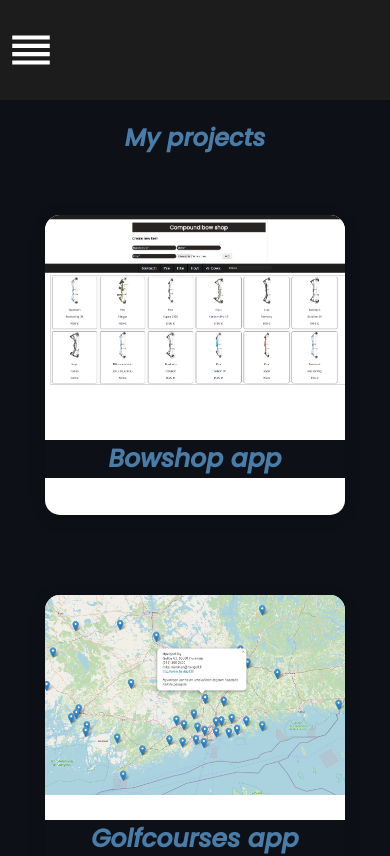
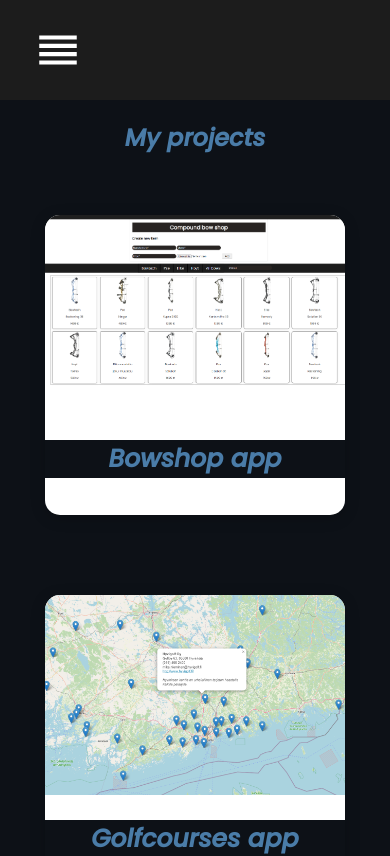
Before and after one commit to Eero556/Portfolio_, a React (Create React App) app: page /projects in a window 390 px wide. Shown: the top 856 px of the page. Built offline with nearby package versions, Linux system fonts and the light colour scheme.

Commit message:
navbar css fix for mobile

```diff
--- a/src/Styles/ProjectDisplay.css
+++ b/src/Styles/ProjectDisplay.css
@@ -1,3 +1,6 @@
+*{
+    box-sizing: border-box;
+}
 .project {
     width: 100%;
     height: auto;
@@ -50,13 +53,22 @@ label{
     color: whitesmoke;
 }
 
-
+button{
+    margin: 2em;
+}
 
 
 @media only screen and (max-width: 800px) {
     .videoframe{
-        width: 90%;
+        width: 100%;
 
     }
+    .project h1{
+        margin: 0 1em;
+    }
+    .project p{
+        margin: 1em 1em;
+    }
+
 
 }
--- a/src/Styles/navbar.css
+++ b/src/Styles/navbar.css
@@ -1,3 +1,6 @@
+*{
+  box-sizing: border-box;
+}
 .navbar {
   width: 100%;
   height: 100px;
@@ -27,11 +30,10 @@
 }
 
 .toggleButton {
-  width: 10%;
+  width: 100%;
   height: 100px;
   display: flex;
   align-items: center;
-
 }
 
 .toggleButton svg {
@@ -61,6 +63,7 @@
   flex-direction: column;
   justify-content: flex-start;
   margin-top: 100px;
+  margin-right: 150px;
 }
 
 #open a {
```
